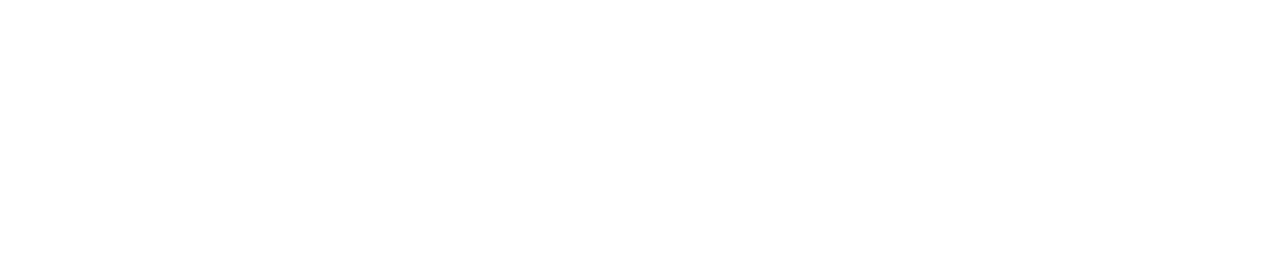
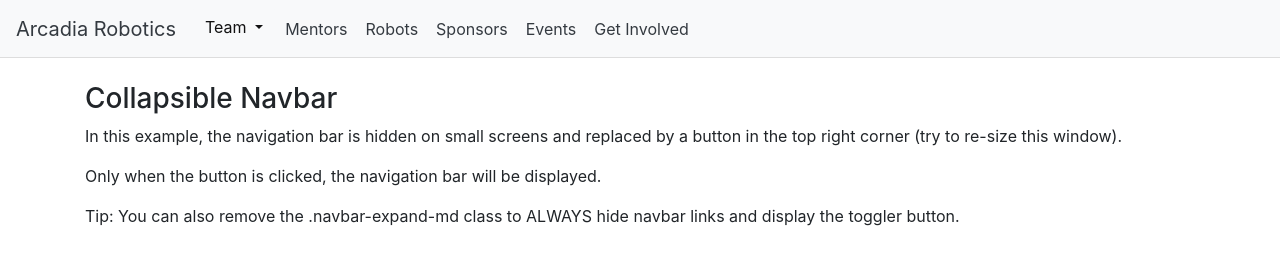
Before and after one commit to CarterChamberlin/ArcadiaRoboticsWebsite, a plain HTML site: page index.html in a window 1280 px wide. Drawn offline with nearby package versions, Linux system fonts and the light colour scheme.

Commit message:
Beginning

```diff
--- a/index.html
+++ b/index.html
@@ -1,15 +1,74 @@
 <!DOCTYPE html>
 <html lang="en">
 <head>
-    <meta charset="UTF-8">
-    <meta name="viewport" content="width=device-width, initial-scale=1.0">
-    <meta http-equiv="X-UA-Compatible" content="ie=edge">
-    <link href="https://fonts.googleapis.com/css?family=Roboto" rel="stylesheet">
-    <link rel="stylesheet" href="style/main.css" type="text/css">
-    <title>Arcadia Robotics</title>
+  <title>Arcadia Robotics</title>
+  <meta charset="utf-8">
+  <meta name="viewport" content="width=device-width, initial-scale=1">
+  <link rel="stylesheet" href="https://maxcdn.bootstrapcdn.com/bootstrap/4.0.0-beta.2/css/bootstrap.min.css">
+  <script src="https://ajax.googleapis.com/ajax/libs/jquery/3.2.1/jquery.min.js"></script>
+  <script src="https://cdnjs.cloudflare.com/ajax/libs/popper.js/1.12.9/umd/popper.min.js"></script>
+  <script src="https://maxcdn.bootstrapcdn.com/bootstrap/4.0.0-beta.2/js/bootstrap.min.js"></script>
 </head>
 <body>
-    <div id="wrapper"></div>
+
+<nav class="navbar nav-tabs navbar-expand-md bg-light navbar-dark">
+  <a class="navbar-brand text-dark" href="#">Arcadia Robotics
+  </a>
+  <button class="navbar-toggler bg-secondary" type="button" data-toggle="collapse" data-target="#collapsibleNavbar">
+    <span class="navbar-toggler-icon"></span>
+  </button>
+  <div class="collapse navbar-collapse" id="collapsibleNavbar">
+    <ul class="navbar-nav">
+        <li class="nav-item">
+            <div class="dropdown">
+                <button type="button" class="btn btn-light dropdown-toggle" data-toggle="dropdown">
+                  Team
+                </button>
+                <div class="dropdown-menu">
+                  <a class="dropdown-item" href="#">Executives</a>
+                  <a class="dropdown-item" href="#">Team Members</a>
+                  <a class="dropdown-item" href="#">Coaches</a>
+                  <a class="dropdown-item" href="#">Senior Mentors</a>
+                  <a class="dropdown-item" href="#">Student Mentors</a>
+                </div>
+              </div>
+        </li>
+        <li class="nav-item">
+          <a class="nav-link text-dark" href="#">Mentors</a>
+        </li>
+        <li class="nav-item">
+          <a class="nav-link text-dark" href="#">Robots</a>
+        </li>
+        <li class="nav-item">
+          <a class="nav-link text-dark" href="#">Sponsors</a>
+        </li>
+        <li class="nav-item">
+          <a class="nav-link text-dark" href="#">Events</a>
+        </li>
+        <li class="nav-item">
+          <a class="nav-link text-dark" href="#">Get Involved</a>
+        </li>
+      </ul>
+  </div>
+</nav>
+<br>
+
+
+
+
+
+
+
+
+
+
+
+<div class="container">
+  <h3>Collapsible Navbar</h3>
+  <p>In this example, the navigation bar is hidden on small screens and replaced by a button in the top right corner (try to re-size this window).
+  <p>Only when the button is clicked, the navigation bar will be displayed.</p>
+  <p>Tip: You can also remove the .navbar-expand-md class to ALWAYS hide navbar links and display the toggler button.</p>
+</div>
 
 </body>
 </html>
```
